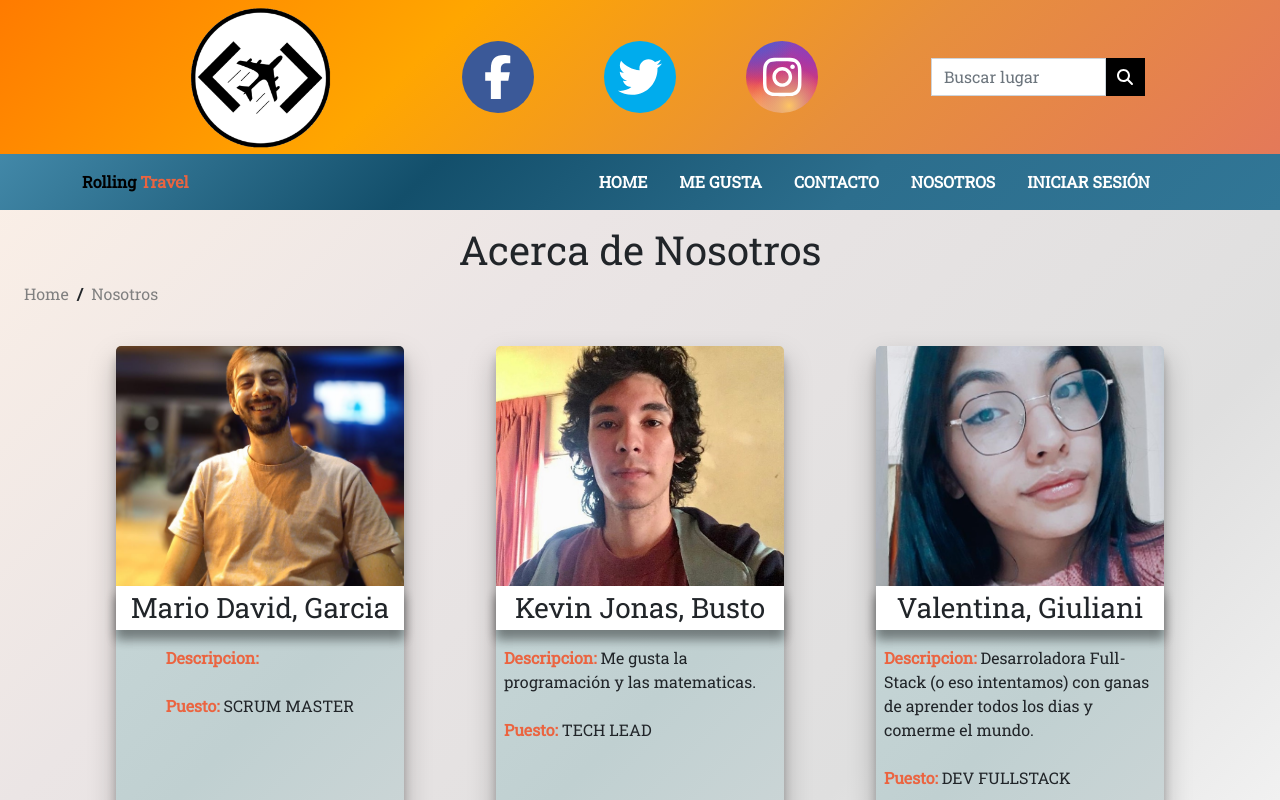
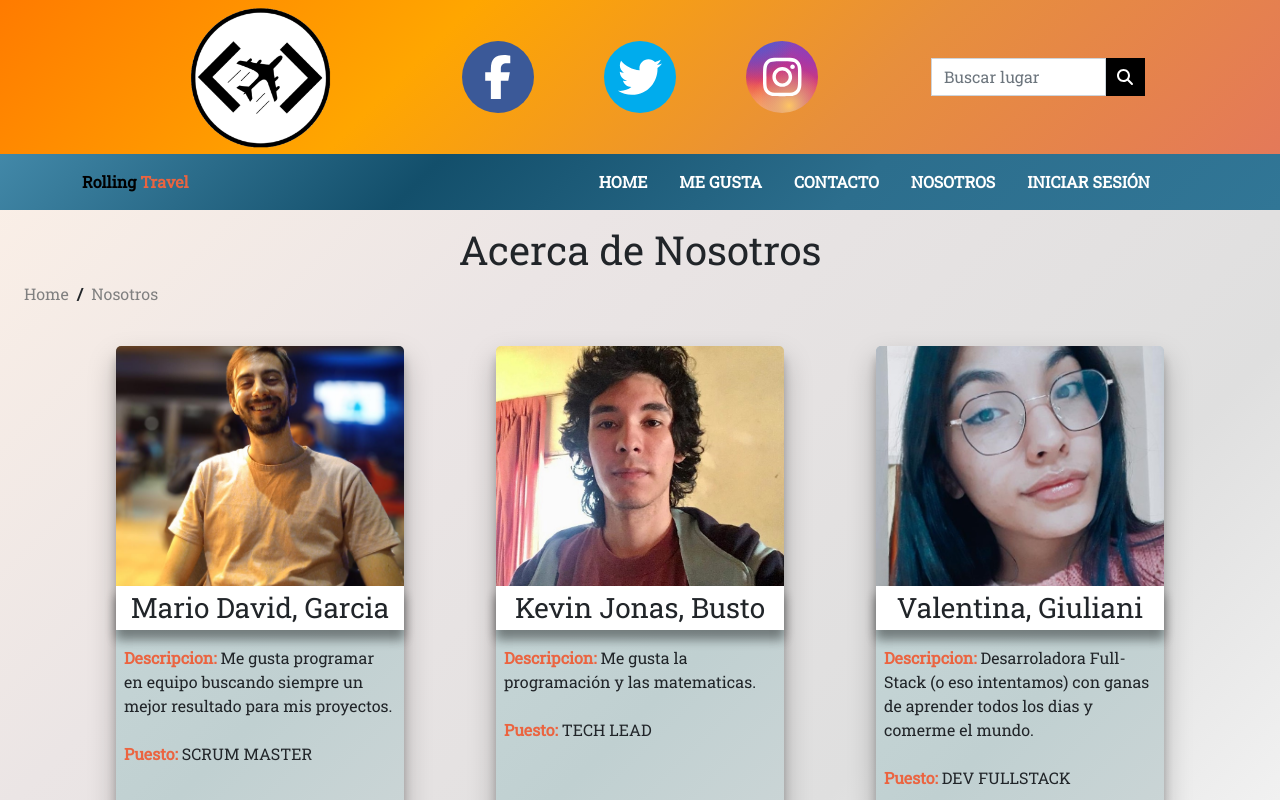
Before and after one commit to JonasBusto/Proyecto_3_Grupo4, a React (Create React App) app: page /nosotros in a window 1280 px wide. Shown: the top 800 px of the page. Built offline with nearby package versions, Linux system fonts and the light colour scheme; no server answers.

Commit message:
description acerca de nos

```diff
--- a/src/Components/AboutUs.jsx
+++ b/src/Components/AboutUs.jsx
@@ -33,6 +33,7 @@ const AboutUs = () => {
                 <div className="m-2 d-flex justify-content-center">
                   <p>
                     <b style={{ color: "#eb6440" }}>Descripcion: </b>
+                    Me gusta programar en equipo buscando siempre un mejor resultado para mis proyectos.
                     <br /> <br />
                     <b style={{ color: "#eb6440" }}>Puesto: </b>
                     SCRUM MASTER
```
